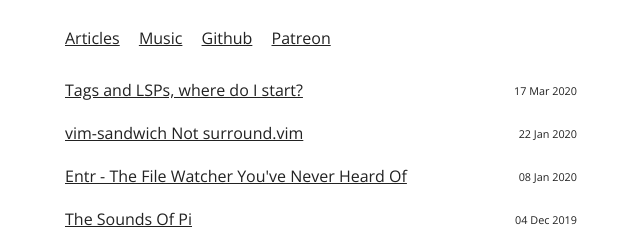
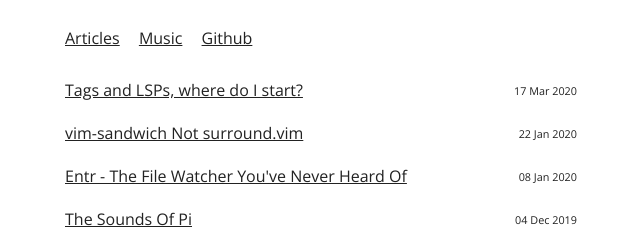
Before and after one commit to joereynolds/joereynolds.github.io, a Jekyll site: the page built from index.html, in a window 1280 px wide. Shown: the top 229 px of the page, without its empty margins (319-959 px from the left). Built offline with Jekyll 4.4.1, drawn with Linux system fonts in a browser that asks for light colours.

Commit message:
Remove patreon link

```diff
--- a/_includes/header.html
+++ b/_includes/header.html
@@ -3,6 +3,6 @@
         <a class="active" href="/">Articles</a>
         <a href="/music">Music</a>
         <a href="https://github.com/joereynolds" target="_blank">Github</a>
-        <a href="https://patreon.com/joereynolds" target="_blank">Patreon</a>
+        <!-- <a href="https://patreon.com/joereynolds" target="_blank">Patreon</a> -->
     </nav>
 </header>
```
